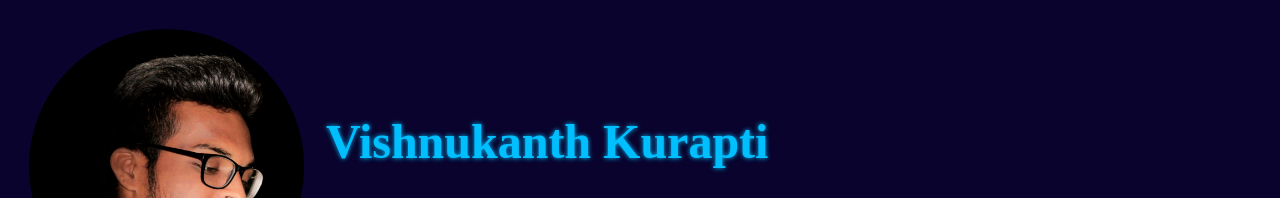
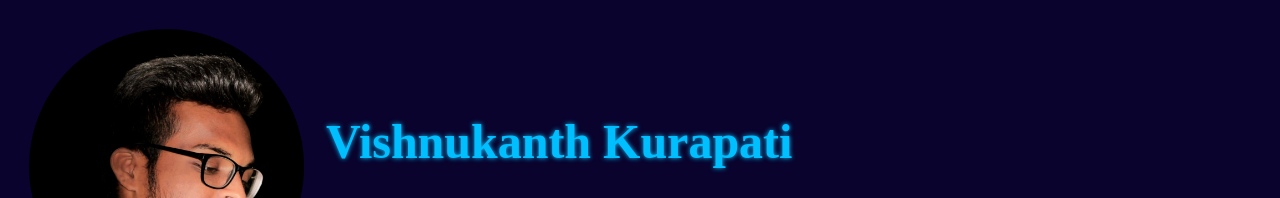
Before and after one commit to vishnukanth99/cv, a plain HTML site: page index.html in a window 1280 px wide. Shown: the top 198 px of the page. Drawn offline with Linux system fonts and the light colour scheme.

Commit message:
Update index.html

```diff
--- a/index.html
+++ b/index.html
@@ -26,7 +26,7 @@
                 <img src="images/kanthu1.png" width="275px" height="275px" alt="dileep profile picture">
             </td>
             <td>
-                <h1 style="text-shadow: 0px 0px 5px deepskyblue; font-size: 300%; color: deepskyblue;">Vishnukanth Kurapti</h1>
+                <h1 style="text-shadow: 0px 0px 5px deepskyblue; font-size: 300%; color: deepskyblue;">Vishnukanth Kurapati</h1>
                 <p><em>Student of the <a href="https://svuce.edu.in/">SVUCE</a></em></p>
                 <p> </p>
             </td>
```
